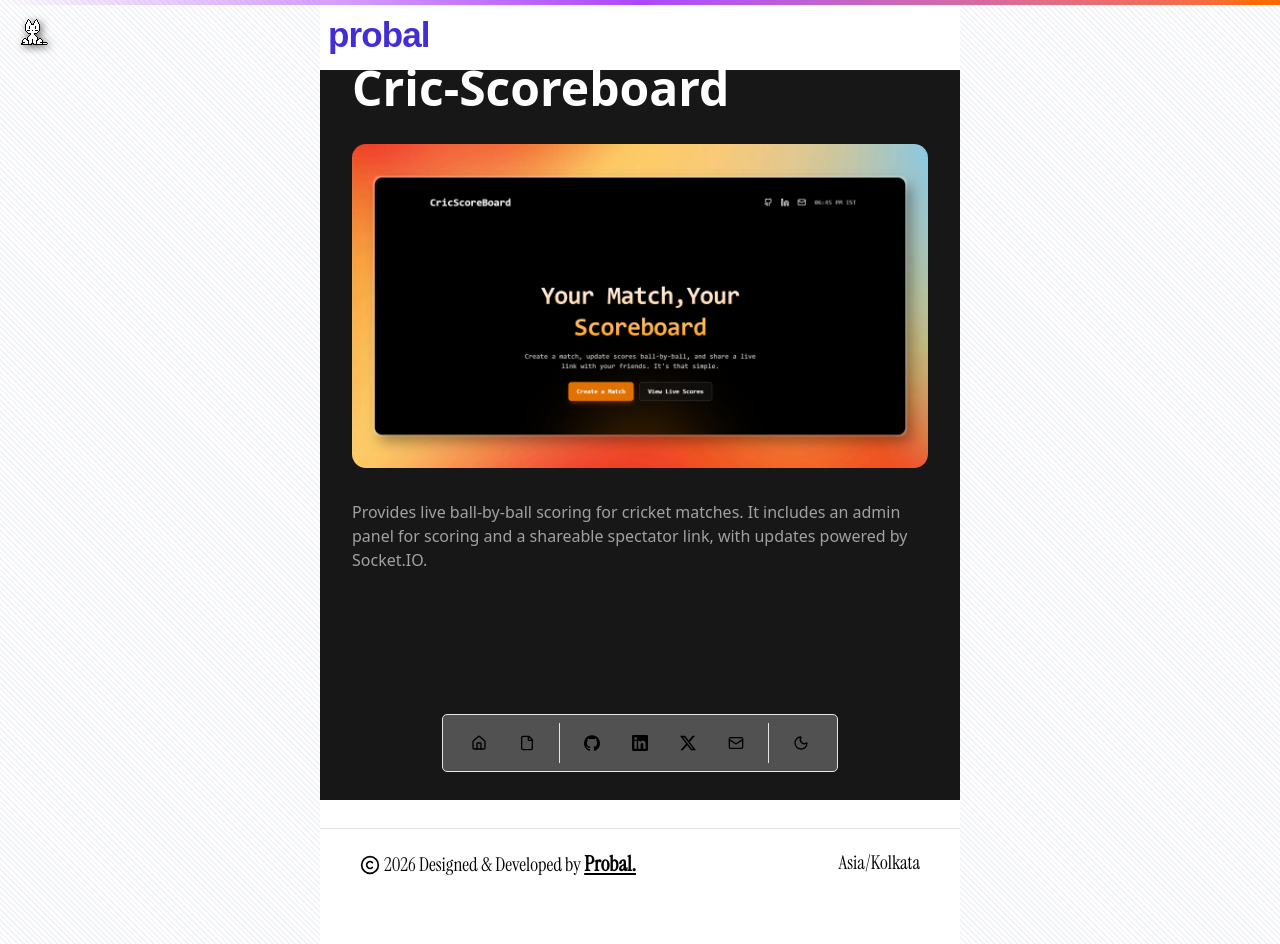
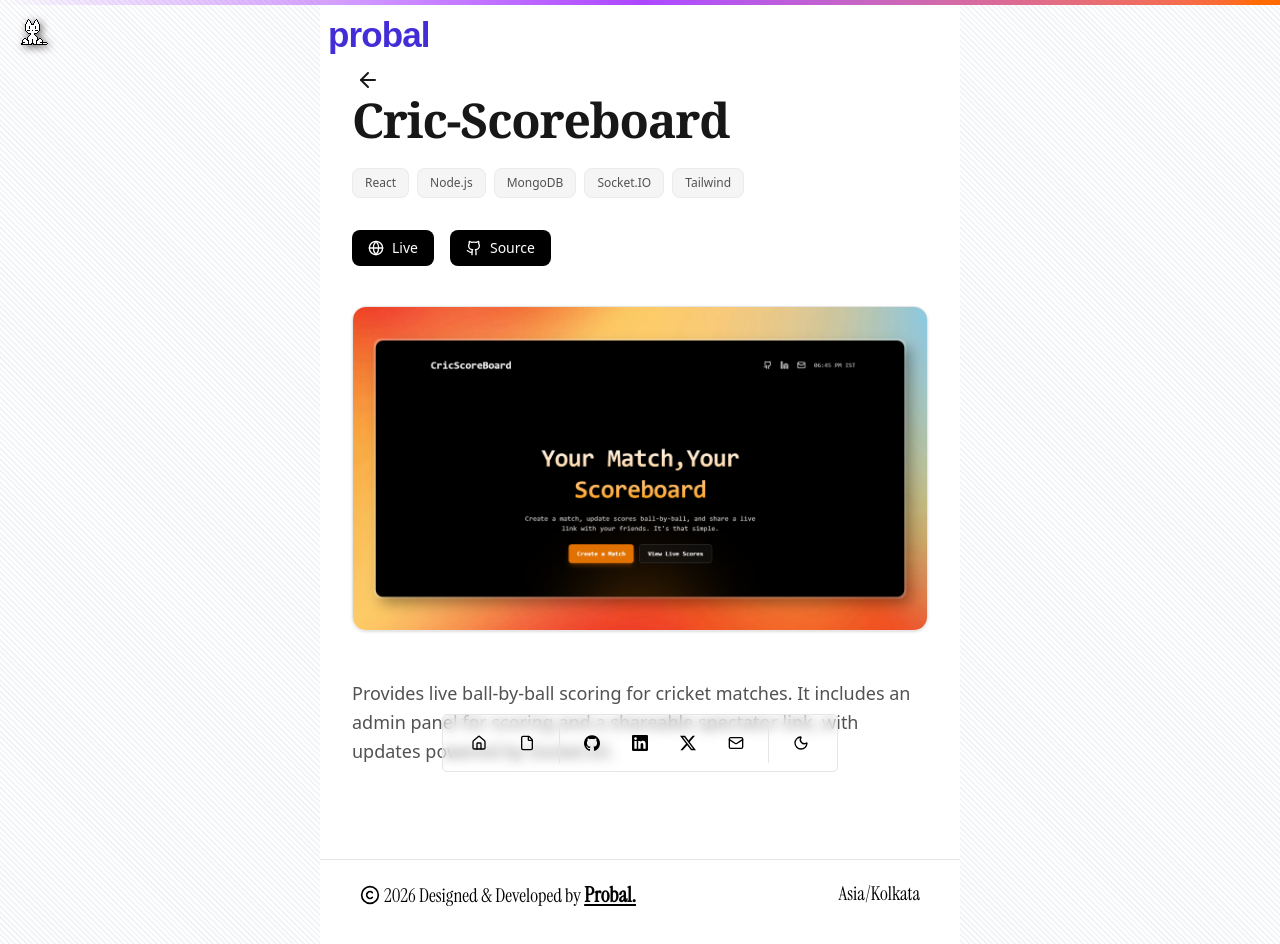
Before and after one commit to prodot-com/probalghoshdev, a Next.js app: page /projects/cricscoreboard in a window 1280 px wide. Shown: the top 944 px of the page. Built offline with nearby package versions, Linux system fonts and the light colour scheme; a web font is replaced by a local one.

Commit message:
feat: enhance project page layout with BackButton component and improved styling

```diff
--- a/src/app/projects/[slug]/page.tsx
+++ b/src/app/projects/[slug]/page.tsx
@@ -1,7 +1,10 @@
 import { projects } from "@/data/ProjectData";
 import { notFound } from "next/navigation";
 import Image from "next/image";
+import Link from "next/link";
 import { Metadata } from "next";
+import { Globe, Github } from "lucide-react";
+import BackButton from "@/components/BackButton";
 
 export async function generateMetadata({
   params,
@@ -27,7 +30,6 @@ export async function generateMetadata({
   };
 }
 
-
 export default async function ProjectPage({
   params,
 }: {
@@ -42,22 +44,69 @@ export default async function ProjectPage({
   if (!project) return notFound();
 
   return (
-    <div className="min-h-screen bg-neutral-900 text-white px-8 py-16">
-      <h1 className="text-5xl font-bold">{project.name}</h1>
+    <div className="min-h-screen bg-white text-neutral-900 flex justify-center py-16 px-6 sm:px-8">
+      <div className="max-w-3xl w-full">
+
+        <BackButton/>
+
+        <h1 className="text-4xl sm:text-5xl font-bold font-serif mb-6 tracking-tight">
+          {project.name}
+        </h1>
+
+        {project.tools && (
+          <div className="flex flex-wrap gap-2 mb-8">
+            {project.tools.map((tech) => (
+              <span
+                key={tech}
+                className="bg-neutral-100 text-neutral-600 px-3 py-1.5 rounded-md text-xs font-medium border border-neutral-200/60"
+              >
+                {tech}
+              </span>
+            ))}
+          </div>
+        )}
+
+        <div className="flex flex-wrap gap-4 mb-10">
+          {project.link?.livelink && (
+            <a
+              href={project.link.livelink}
+              target="_blank"
+              rel="noopener noreferrer"
+              className="bg-black text-white px-4 py-2 rounded-md flex items-center gap-2 text-sm font-medium hover:bg-neutral-800 transition-colors"
+            >
+              <Globe size={16} /> Live
+            </a>
+          )}
+          {project.link?.gitlink && (
+            <a
+              href={project.link.gitlink}
+              target="_blank"
+              rel="noopener noreferrer"
+              className="bg-black text-white px-4 py-2 rounded-md flex items-center gap-2 text-sm font-medium hover:bg-neutral-800 transition-colors"
+            >
+              <Github size={16} /> Source
+            </a>
+          )}
+        </div>
 
         {project.image && (
+          <div className="rounded-xl overflow-hidden border border-neutral-200 shadow-sm mb-12">
             <Image
               src={project.image}
               alt={project.name}
               width={1000}
               height={600}
-          className="mt-8 rounded-xl"
+              className="w-full h-auto object-cover"
+              priority
             />
+          </div>
         )}
 
-      <p className="mt-8 text-neutral-400 max-w-3xl">
-        {project.description}
-      </p>
+        <div className="prose prose-neutral max-w-none text-neutral-600 leading-relaxed text-lg">
+          <p>{project.description}</p>
+        </div>
+
+      </div>
     </div>
   );
 }
--- a/src/app/projects/page.tsx
+++ b/src/app/projects/page.tsx
@@ -9,6 +9,7 @@ import { Card, CardContent, CardFooter, CardHeader, CardTitle } from "@/componen
 import { ShinyButton } from "@/components/ui/shiny-button";
 import { useRouter } from "next/navigation";
 import BackArrow from "@/components/icons/Arrow";
+import Link from "next/link";
 
 export default function Home() {
 
@@ -33,7 +34,7 @@ export default function Home() {
               className= "relative  w-full  max-w-sm  h-110  flex  flex-col  overflow-hidden  bg-white/10  dark:bg-black  dark:border-neutral-800  backdrop-blur-md  border  border-indigo-800/20  shadow-lg  hover:shadow-xl  transition-all  duration-300"
             >
               {project.image && (
-                <div className="relative w-full h-45">
+                <div className="relative w-full h-45 border border-transparent">
                   <Image
                     src={project.image}
                     alt={project.name}
@@ -43,6 +44,7 @@ export default function Home() {
                 </div>
               )}
 
+              <Link href={`/projects/${project.slug}`}>
                 <CardHeader className="px-3 pt-3 flex flex-col gap-2">
                   <CardTitle className="instrument-serif-bold text-[22px] md:text-[20px]">
                     {project.name}
@@ -54,6 +56,7 @@ export default function Home() {
                     <ReactMarkdown>{project.description}</ReactMarkdown>
                   </div>
                 </CardHeader>
+              </Link>
 
               <CardContent className="px-3 pt-2">
                 <div className="flex flex-wrap gap-2">
--- /dev/null
+++ b/src/components/BackButton.tsx
@@ -0,0 +1,15 @@
+"use client";
+
+import { useRouter } from "next/navigation";
+import BackArrow from "@/components/icons/Arrow";
+
+export default function BackButton() {
+  const router = useRouter();
+
+  return (
+    <BackArrow
+      onClick={() => router.back()}
+      className="cursor-pointer w-8 h-8 p-1 rounded-full hover:bg-neutral-300"
+    />
+  );
+}
```
Lines whose indentation alone changed are shown as unchanged.
